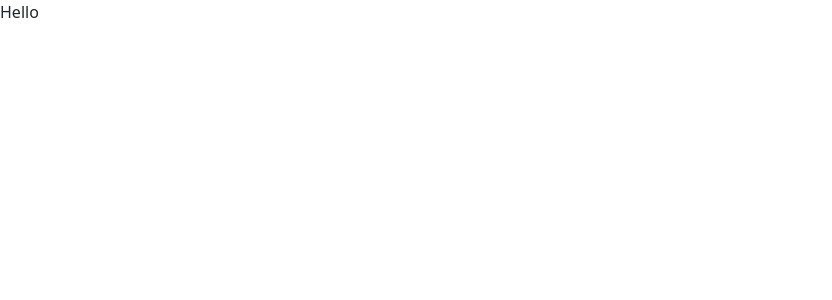
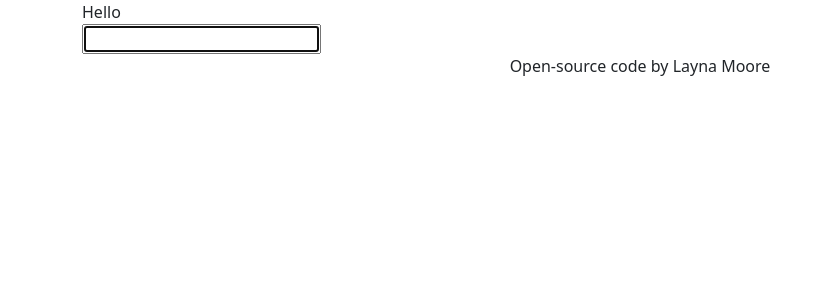
Before and after one commit to Winx1718/dictionary-project, a React (Create React App) app: page / in a window 1280 px wide. Shown: the top 300 px of the page, without its empty margins (0-832 px from the left). Built offline with nearby package versions, Linux system fonts and the light colour scheme.

Commit message:
added footer and search form

```diff
--- a/src/App.js
+++ b/src/App.js
@@ -1,10 +1,14 @@
 import "./App.css";
+import Search from "./Search";
 
 export default function App() {
   return (
     <div className="App">
-      <header className="App-header">Hello</header>
-
+      <div className="container">
+        <header className="App-header">Hello</header>
+        <Search />
+        <footer className="text-center">Open-source code by Layna Moore</footer>
+      </div>
     </div>
   );
 }
--- /dev/null
+++ b/src/Search.js
@@ -0,0 +1,20 @@
+import React, { useState } from "react";
+import "./Search.css";
+
+export default function Search() {
+  let [keyWord, setKeyWord] = useState("");
+  function locate(event) {
+    event.preventDefault();
+    alert(`searching ${keyWord}`);
+  }
+  function handleChange(event) {
+    setKeyWord(event.target.value);
+  }
+  return (
+    <div className="search">
+      <form onSubmit={locate}>
+        <input type="search" autoFocus={true} onChange={handleChange} />
+      </form>
+    </div>
+  );
+}
```
Also changed, not shown: src/Search.css (added).
